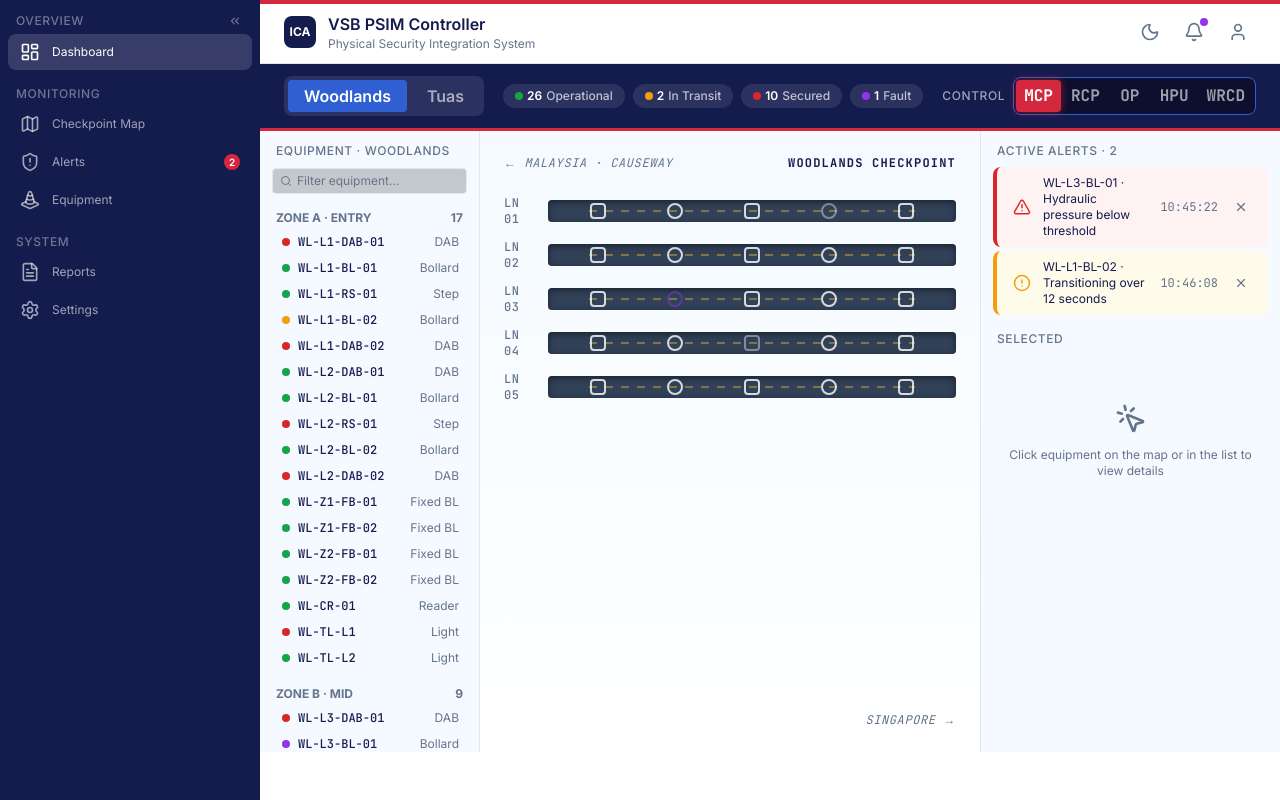
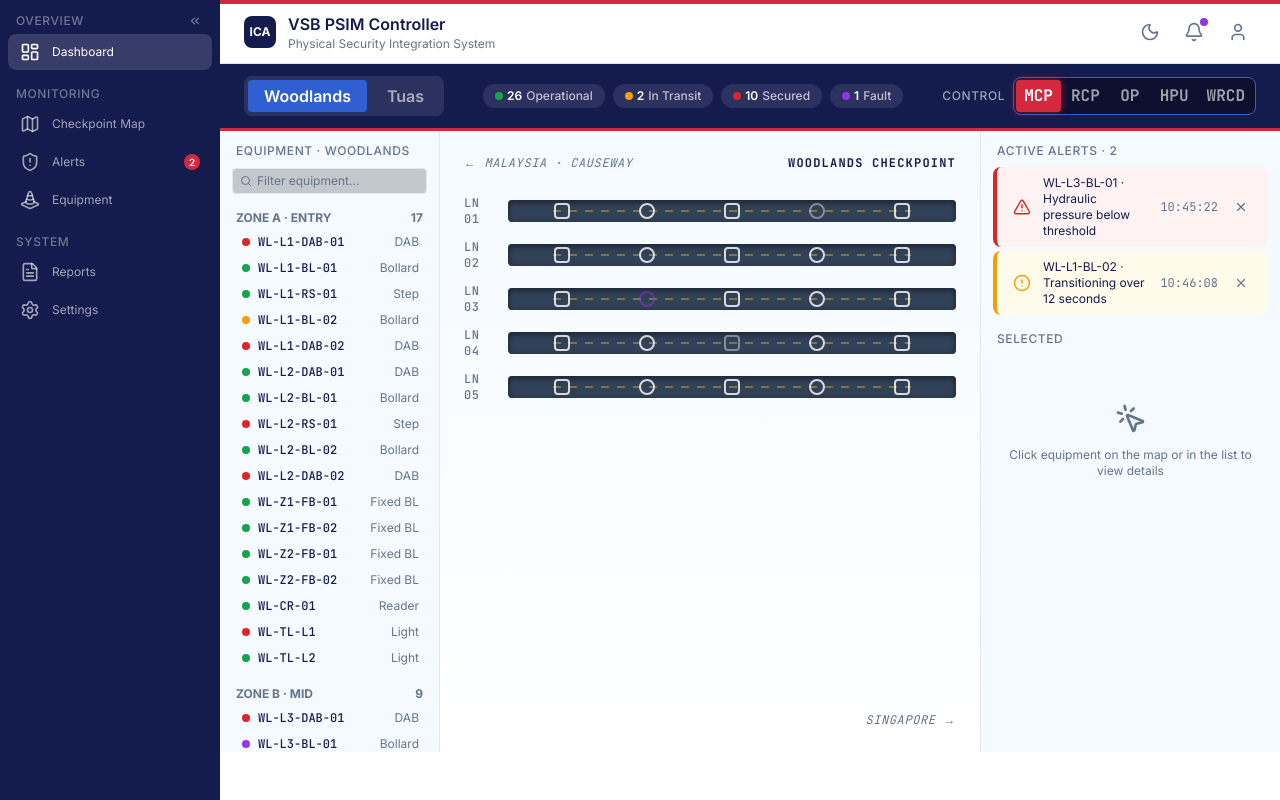
Before and after one commit to bcchew-art/ica-vsb-psim, a Next.js app: page / in a window 1280 px wide. Built offline with nearby package versions, Linux system fonts and the light colour scheme.

Commit message:
refactor(layout): tighten sidebar width 260→220px, collapsed 64→56px

```diff
--- a/src/app/globals.css
+++ b/src/app/globals.css
@@ -99,8 +99,8 @@
   --duration-slow: 500ms;
 
   /* Layout sizes */
-  --width-sidebar: 260px;
-  --width-sidebar-collapsed: 64px;
+  --width-sidebar: 220px;
+  --width-sidebar-collapsed: 56px;
   --width-control-panel: 360px;
   --height-header: 64px;
 }
```
